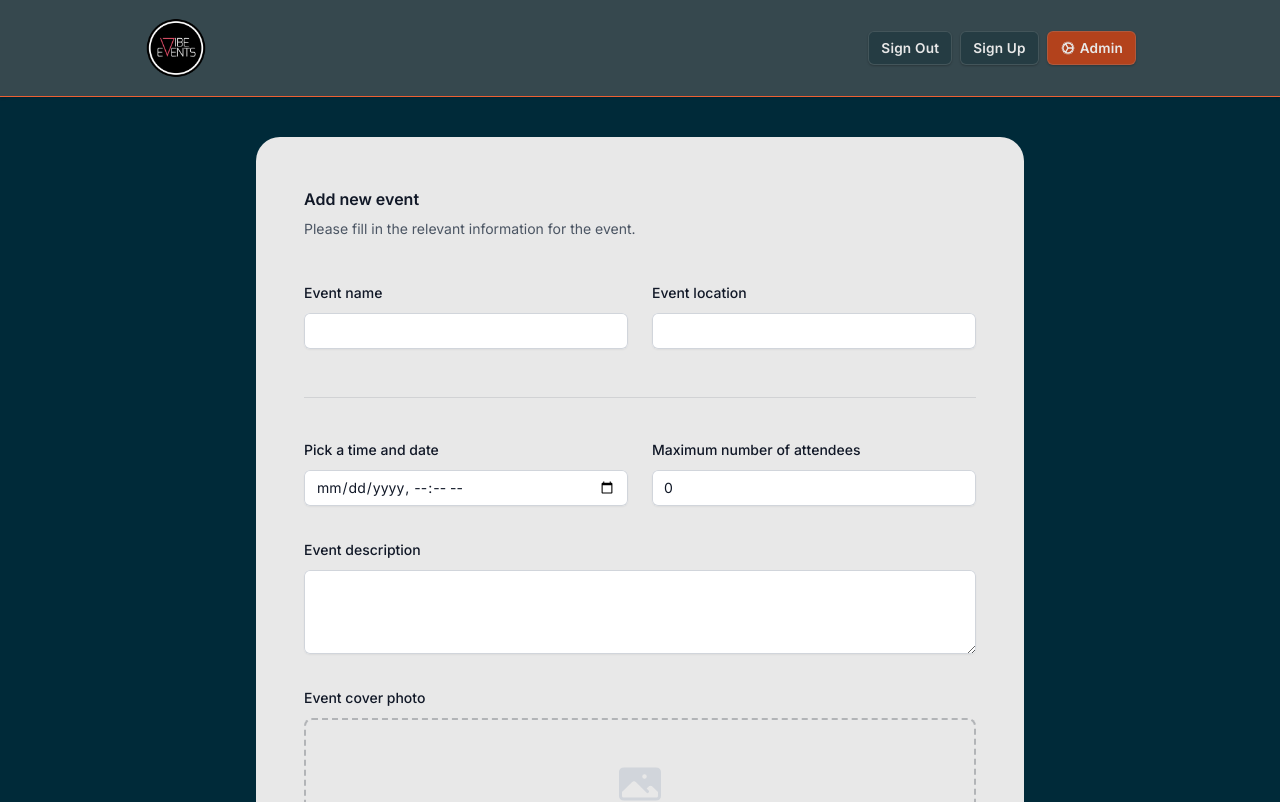
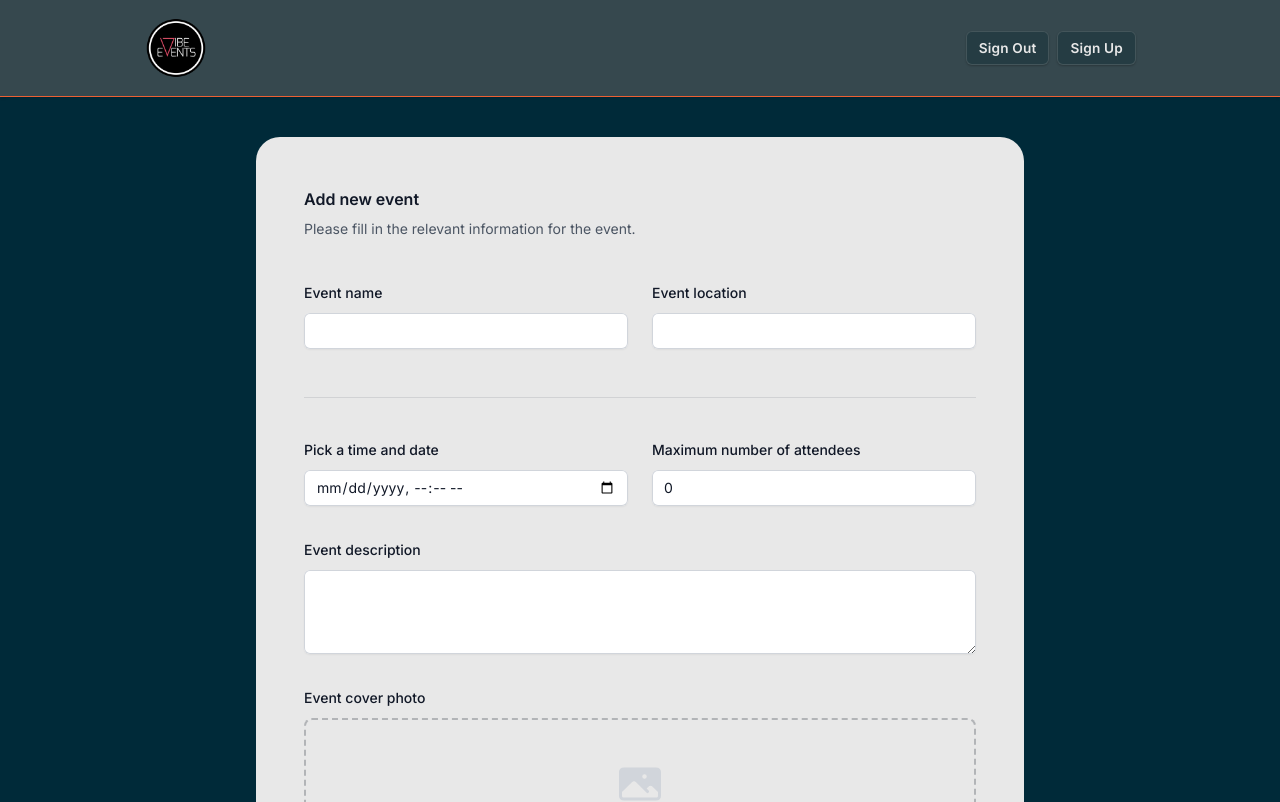
Before and after one commit to Gong-Code/event-website, a Next.js app: page /admin/new in a window 1280 px wide. Shown: the top 802 px of the page. Built offline with nearby package versions, Linux system fonts and the light colour scheme; no server answers; the database is empty; sample sign-in values are in the browser's storage.

Commit message:
chore: Refactor code to fetch and check user admin status

```diff
--- a/app/(auth)/sign-in/[[...sign-in]]/page.jsx
+++ b/app/(auth)/sign-in/[[...sign-in]]/page.jsx
@@ -7,14 +7,14 @@ import { useEffect } from 'react';
 import { useAuth } from '@/app/(root)/admin/_components/auth-provider';
 
 export default function SignInPage() {
-    const { user } = useAuth();
+    const { isAdmin } = useAuth();
     const router = useRouter();
 
     useEffect(() => {
-        if (user) {
+        if (isAdmin) {
             router.push('/admin');
         }
-    }, [user, router]);
+    }, [isAdmin, router]);
 
     return (
         <div className='flex min-h-full my-10 flex-1 flex-col justify-center bg-primary rounded-3xl p-12 mx-4 md:mx-20 lg:mx-64'>
--- a/app/(root)/_components/navbar.jsx
+++ b/app/(root)/_components/navbar.jsx
@@ -7,7 +7,7 @@ import Link from 'next/link';
 import { IoCog } from "react-icons/io5";
 
 const Navbar = () => {
-    const { user } = useAuth();
+    const { user, isAdmin } = useAuth();
 
     return (
         <div className='flex justify-between items-center w-full px-6 md:px-16 lg:px-36 py-4 bg-secondary-muted border-b border-tertiary shadow'>
@@ -39,7 +39,7 @@ const Navbar = () => {
                     height={40}
                     className='hidden w-10 mx-3 h-10 rounded-full'
                 />
-                {user && (
+                {isAdmin && (
                     <Link href='/admin'>
                         <button className='admin flex items-center gap-1'><IoCog className='size-4'/><span>Admin</span>
 </button>
--- a/app/(root)/admin/_components/UsersList.jsx
+++ b/app/(root)/admin/_components/UsersList.jsx
@@ -11,7 +11,7 @@ export const UsersList = () => {
         const usersCol = collection(db, "users");
         const userSnapshot = await getDocs(usersCol);
         const userList = userSnapshot.docs.map(doc => doc.data());
-        console.log(userList);
+        console.log('userList', userList);
     }
 
     useEffect(() => {
--- a/app/(root)/admin/_components/auth-provider.jsx
+++ b/app/(root)/admin/_components/auth-provider.jsx
@@ -1,7 +1,8 @@
 'use client'
 
-import { auth } from "@/firebase.config"
+import { auth, db } from "@/firebase.config"
 import { createUserWithEmailAndPassword, onAuthStateChanged, signInWithEmailAndPassword, updateProfile } from "firebase/auth"
+import { doc, getDoc } from "firebase/firestore"
 
 import { createContext, useContext, useEffect, useState } from "react"
 import toast from "react-hot-toast"
@@ -11,8 +12,10 @@ export const AuthContext = createContext()
 const AuthContextProvider = ({ children }) => {
 
   const [user, setUser] = useState(null)
+  const [isAdmin, setIsAdmin] = useState(false);
   const [authLoaded, setAuthLoaded] = useState(false)
 
+   // Check if there is a logged in user
   useEffect(() => {
     const unsub = onAuthStateChanged(auth, _user => {
       setUser(_user)
@@ -22,10 +25,23 @@ const AuthContextProvider = ({ children }) => {
     return () => unsub()
   }, [])
 
+   // Check if the logged in user is an admin
+   useEffect(() => {
+    if (user) {
+      const fetchUser = async () => {
+        const userDoc = await getDoc(doc(db, "users", user.uid));
+        if (userDoc.exists()) {
+          setIsAdmin(userDoc.data().isAdmin);
+        }
+      };
+      fetchUser();
+    }
+  }, [user]);
+
+
   const register = async (values) => {
     const toastId = toast.loading('Creating account...')
 
-    // setAuthLoaded(true)
     try {
       const userCredential = await createUserWithEmailAndPassword(auth, values.email, values.password)
 
@@ -74,6 +90,7 @@ const AuthContextProvider = ({ children }) => {
 
   const value = {
     user,
+    isAdmin,
     authLoaded,
     register,
     login
--- a/app/(root)/admin/page.jsx
+++ b/app/(root)/admin/page.jsx
@@ -9,14 +9,14 @@ import { useRouter } from 'next/navigation';
 import { useEffect } from 'react';
 
 const AdminPage = () => {
-    const { user, authLoaded } = useAuth();
+    const { user, isAdmin, authLoaded } = useAuth();
     const router = useRouter();
 
     useEffect(() => {
-        if (!user) {
-            router.push('/sign-in');
+        if (!isAdmin) {
+            router.push('/');
         }
-    }, [user, router, authLoaded]);
+    }, [user, router, isAdmin, authLoaded]);
 
     return (
         <>
```
